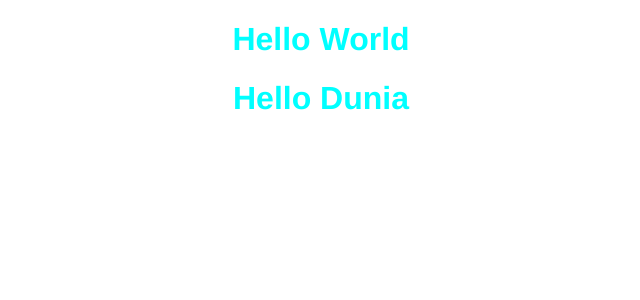
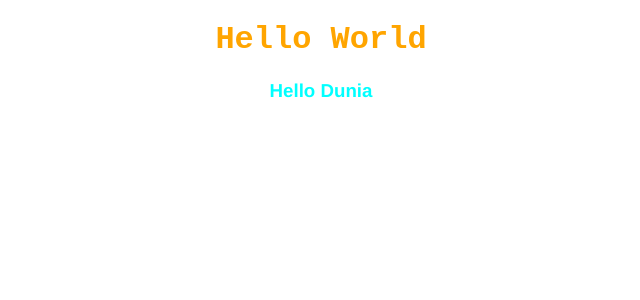
Before and after one commit to NurcahyoHartanto/Komponen-Pertama, a React (Create React App) app: page / in a window 1280 px wide. Shown: the top 300 px of the page, without its empty margins (319-959 px from the left). Built offline with nearby package versions, Linux system fonts and the light colour scheme.

Commit message:
Memindahkan Hello1.css ke folder baru

```diff
--- a/src/Hello1.js
+++ b/src/Hello1.js
@@ -1,10 +1,10 @@
 import React, { Component } from 'react';
-import "./styling/Hello1.css"
+import "./styling1/Hello1.css"
 class Hello1 extends Component {
     render (){
         return (
             <div>
-                <h1>Hello Dunia</h1>
+                <h3>Hello Dunia</h3>
             </div>
         );
     }
--- a/src/styling/Hello1.css
+++ b/src/styling1/Hello1.css
@@ -1,4 +1,4 @@
-h1 {
+h3 {
     font-family: 'Franklin Gothic Medium', 'Arial Narrow', Arial, sans-serif;
     color: aqua;
 }
```
